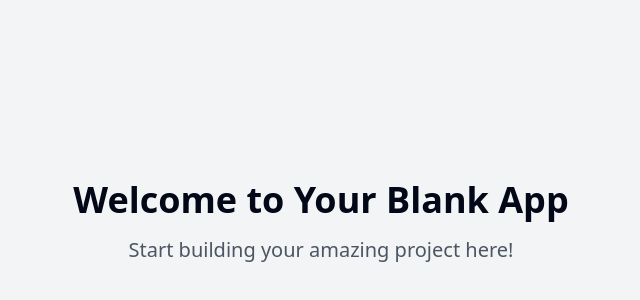
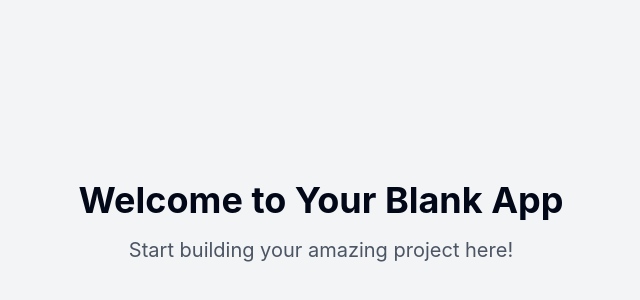
Before and after one commit to SadiqNaizam/mlo-a774-75eb, a React (Vite) app: page / in a window 1280 px wide. Shown: the part 178-478 px from the top of the page, without its empty margins (319-959 px from the left). Built offline with nearby package versions, Linux system fonts and the light colour scheme.

Commit message:
Files generated: tailwind.config.ts

```diff
--- a/tailwind.config.ts
+++ b/tailwind.config.ts
@@ -18,6 +18,9 @@ export default {
 			}
 		},
 		extend: {
+			fontFamily: {
+				sans: ["Inter", "system-ui", "sans-serif"],
+			},
 			colors: {
 				border: 'hsl(var(--border))',
 				input: 'hsl(var(--input))',
@@ -36,6 +39,10 @@ export default {
 					DEFAULT: 'hsl(var(--destructive))',
 					foreground: 'hsl(var(--destructive-foreground))'
 				},
+				success: {
+					DEFAULT: 'hsl(var(--success))',
+					foreground: 'hsl(var(--primary-foreground))'
+				},
 				muted: {
 					DEFAULT: 'hsl(var(--muted))',
 					foreground: 'hsl(var(--muted-foreground))'
@@ -44,6 +51,7 @@ export default {
 					DEFAULT: 'hsl(var(--accent))',
 					foreground: 'hsl(var(--accent-foreground))'
 				},
+				'accent-secondary': '#F59E0B',
 				popover: {
 					DEFAULT: 'hsl(var(--popover))',
 					foreground: 'hsl(var(--popover-foreground))'
```
